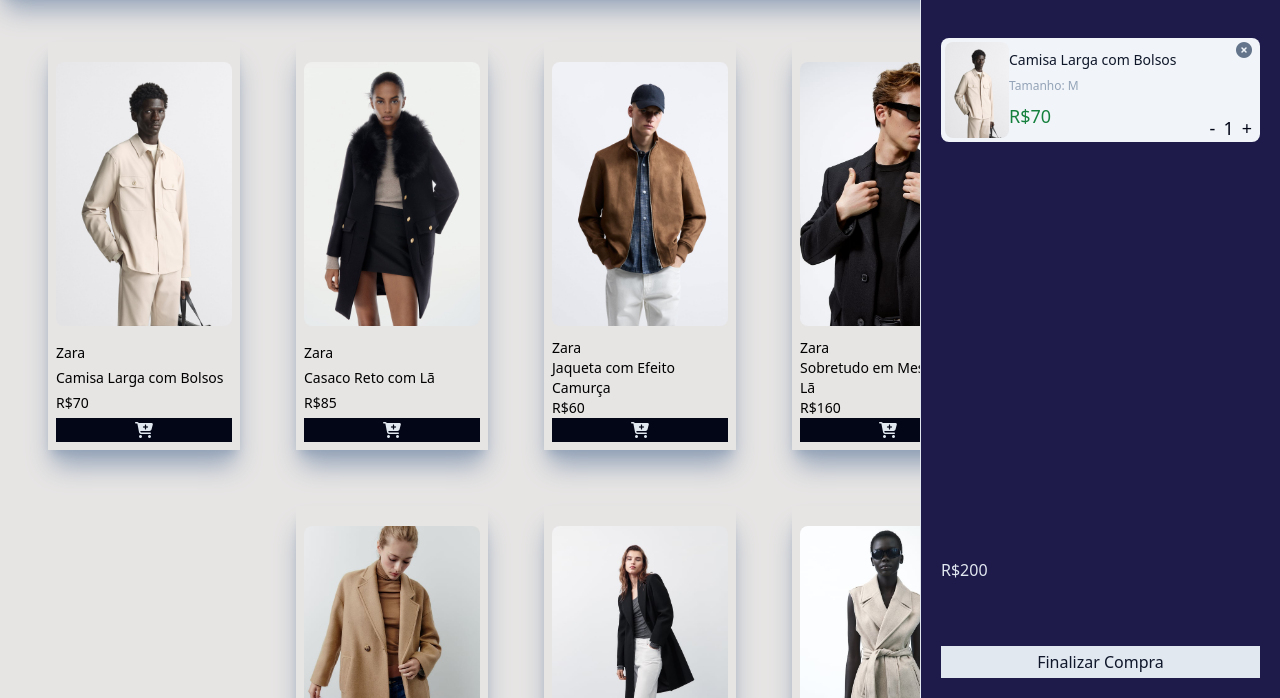
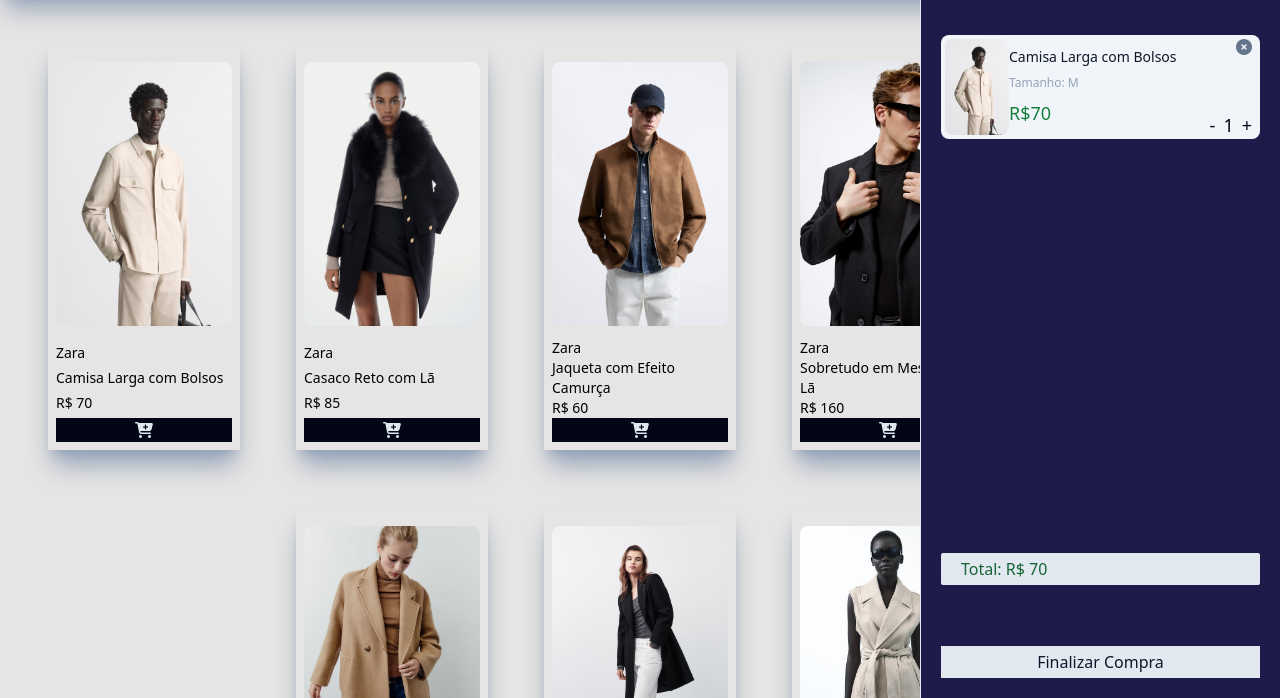
Before and after one commit to douglas-dmc/magazine, a website built with Vite: page index.html in a window 1280 px wide. Both pictures are taken after a click on the button 144 px from the left and 532 px from the top of the page. Shown: the part 102-800 px from the top of the page. Built offline with nearby package versions, Linux system fonts and the light colour scheme.

Commit message:
aula 5 em andamento

```diff
--- a/index.html
+++ b/index.html
@@ -26,7 +26,7 @@
             </div>
             <section class="h-3/5 overflow-y-auto flex flex-col gap-2" id="produtos-carrinho">
             </section>
-            <p id="preco-total">R$200</p>
+            <p id="preco-total" class="bg-slate-200 text-green-800 p-1 pl-5 rounded-sm">Total: R$ 0</p>
             <button class="bg-slate-200 text-slate-900 p-1">
                 Finalizar Compra
             </button>
--- a/main.js
+++ b/main.js
@@ -2,5 +2,4 @@
 import { inicializarCarrinho } from "./src/menuCarrinho"
 
 renderizarCatalogo()
-
 inicializarCarrinho()
--- a/src/cartaoProduto.js
+++ b/src/cartaoProduto.js
@@ -7,7 +7,7 @@
         <img class="group-hover:scale-110 duration-300 my-3 rounded-lg" src="./assets/img/${produtoCatalogo.imagem}" alt="Produto ${produtoCatalogo.id} do magazine">
         <p class="text-sm">${produtoCatalogo.marca}</p>
         <p class="text-sm">${produtoCatalogo.nome}</p>
-        <p class="text-sm">R$${produtoCatalogo.preco}</p>
+        <p class="text-sm">R$ ${produtoCatalogo.preco}</p>
         <button id="adicionar-${produtoCatalogo.id}" class="bg-slate-950 hover:bg-slate-700 text-slate-200"><i class="fa-solid fa-cart-plus"></i></button>
         </div>`
 
--- a/src/menuCarrinho.js
+++ b/src/menuCarrinho.js
@@ -28,10 +28,12 @@
 
     idsProdutoCarrinhoComQuantidade[idProduto] = 1
     desenharProdutoNoCarrinho(idProduto)
+    atualizarPrecoCarrinho()
 }
 
 function incrementarQuantidadeProduto(idProduto) {
     idsProdutoCarrinhoComQuantidade[idProduto]++
+    atualizarPrecoCarrinho()
     atualizarInformacaoQuantidade(idProduto)
     return
 }
@@ -42,6 +44,7 @@
         return
     }
     idsProdutoCarrinhoComQuantidade[idProduto]--
+    atualizarPrecoCarrinho()
     atualizarInformacaoQuantidade(idProduto)
     return
 }
@@ -116,9 +119,19 @@
     for (const idProduto in idsProdutoCarrinhoComQuantidade) {
         desenharProdutoNoCarrinho(idProduto)
     }
+    atualizarPrecoCarrinho()
 }
 
 function removerDoCarrinho(idProduto) {
     delete idsProdutoCarrinhoComQuantidade[idProduto]
     renderizarProdutosCarrinho()
 }
+
+function atualizarPrecoCarrinho(){
+    const precoCarrinho = document.getElementById("preco-total")
+    let precoTotalCarrinho = 0
+    for (const idProdutoNoCarrinho in idsProdutoCarrinhoComQuantidade){
+        precoTotalCarrinho += catalogo.find((p) => p.id === idProdutoNoCarrinho).preco * idsProdutoCarrinhoComQuantidade[idProdutoNoCarrinho]
+    }
+    precoCarrinho.innerText = `Total: R$ ${precoTotalCarrinho}`
+}
```
